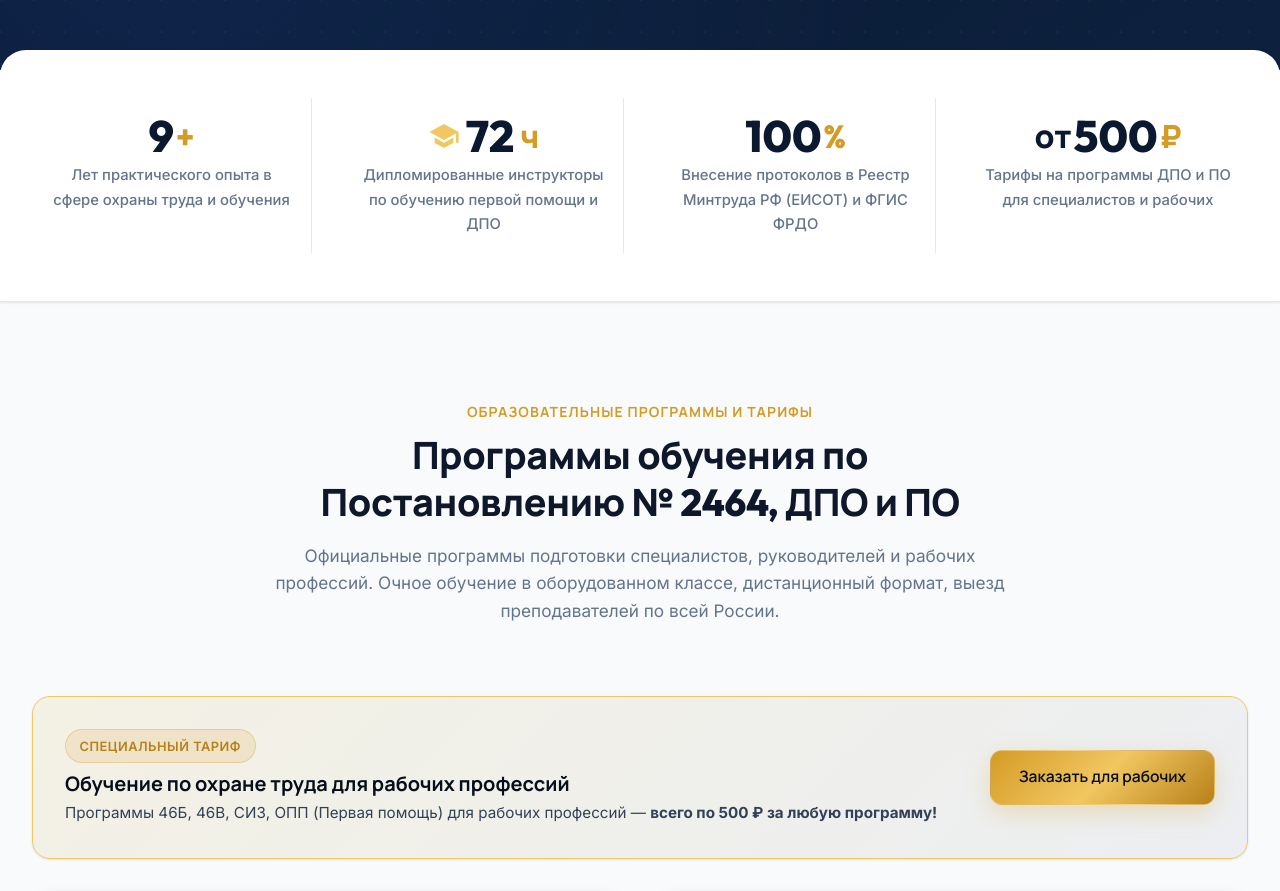
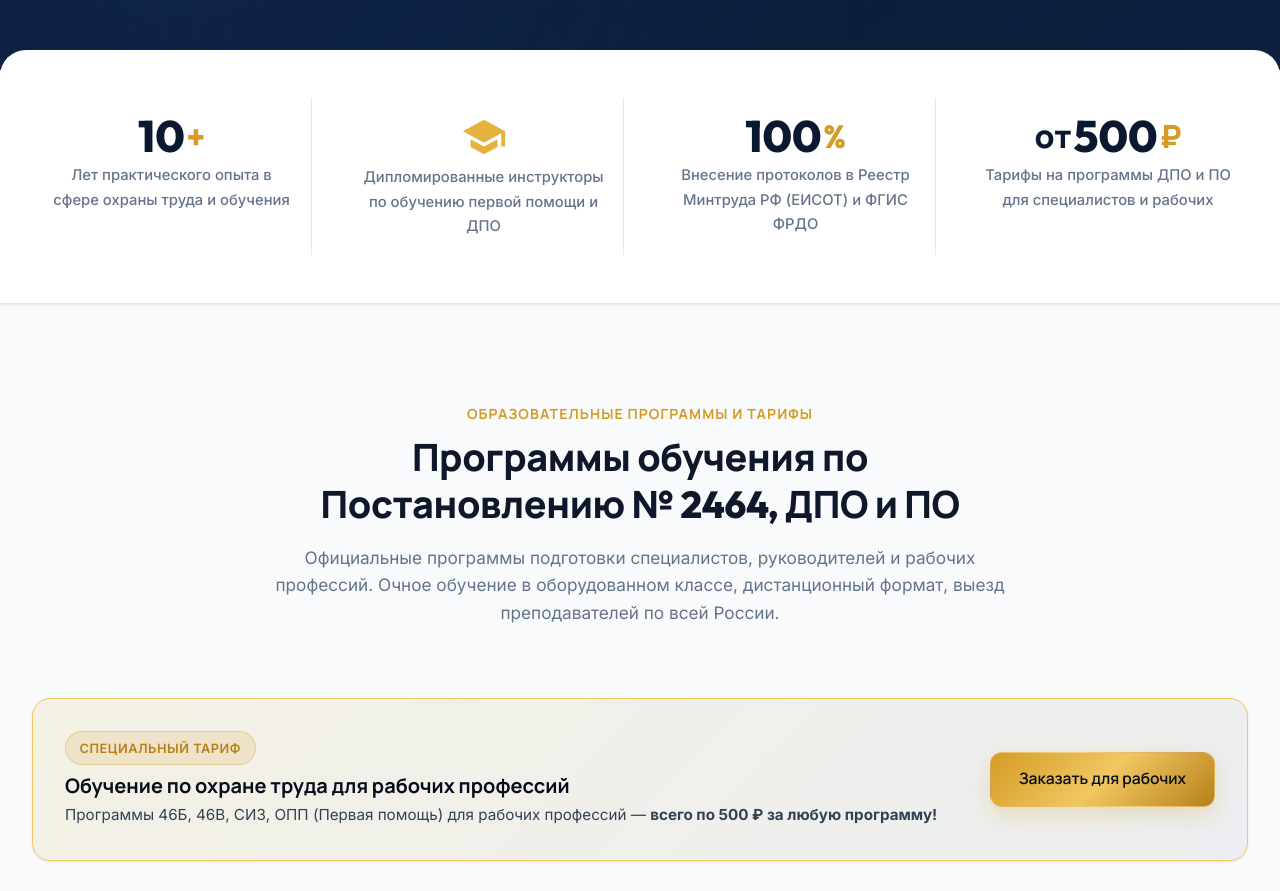
Before and after one commit to noooootDep/siteot, a plain HTML site: page index.html in a window 1280 px wide. Shown: the part 1278-2169 px from the top of the page. Drawn offline with Linux system fonts and the light colour scheme.

Commit message:
Add files via upload

```diff
--- a/index.html
+++ b/index.html
@@ -173,13 +173,12 @@
     <div class="container">
       <div class="stats-grid">
         <div class="stat-item fade-in-element">
-          <div class="stat-item__number"><span class="num-val">9</span><span class="stat-item__number-plus">+</span></div>
+          <div class="stat-item__number"><span class="num-val">10</span><span class="stat-item__number-plus">+</span></div>
           <div class="stat-item__label">Лет практического опыта в сфере охраны труда и обучения</div>
         </div>
         <div class="stat-item fade-in-element">
-          <div class="stat-item__number" style="display:flex;align-items:center;justify-content:center;gap:6px">
-            <svg viewBox="0 0 24 24" fill="currentColor" width="32" height="32" style="color:var(--gold-400)"><path d="M5 13.18v4L12 21l7-3.82v-4L12 17l-7-3.82zM12 3L1 9l11 6 9-4.91V17h2V9L12 3z"/></svg>
-            <span class="num-val">72</span><span class="stat-item__number-plus">ч</span>
+          <div class="stat-item__number" style="display:flex;align-items:center;justify-content:center">
+            <svg viewBox="0 0 24 24" fill="currentColor" width="46" height="46" style="color:var(--gold-500)"><path d="M5 13.18v4L12 21l7-3.82v-4L12 17l-7-3.82zM12 3L1 9l11 6 9-4.91V17h2V9L12 3z"/></svg>
           </div>
           <div class="stat-item__label">Дипломированные инструкторы по обучению первой помощи и ДПО</div>
         </div>
```
